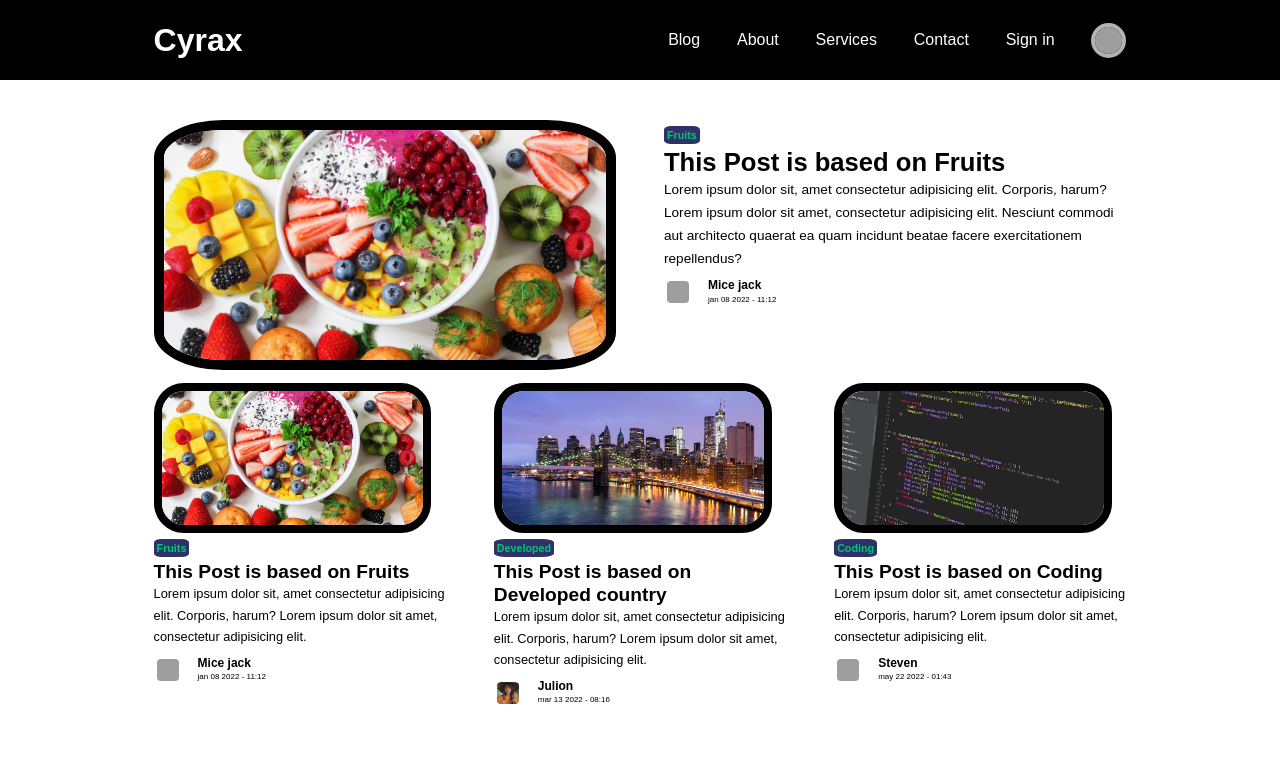
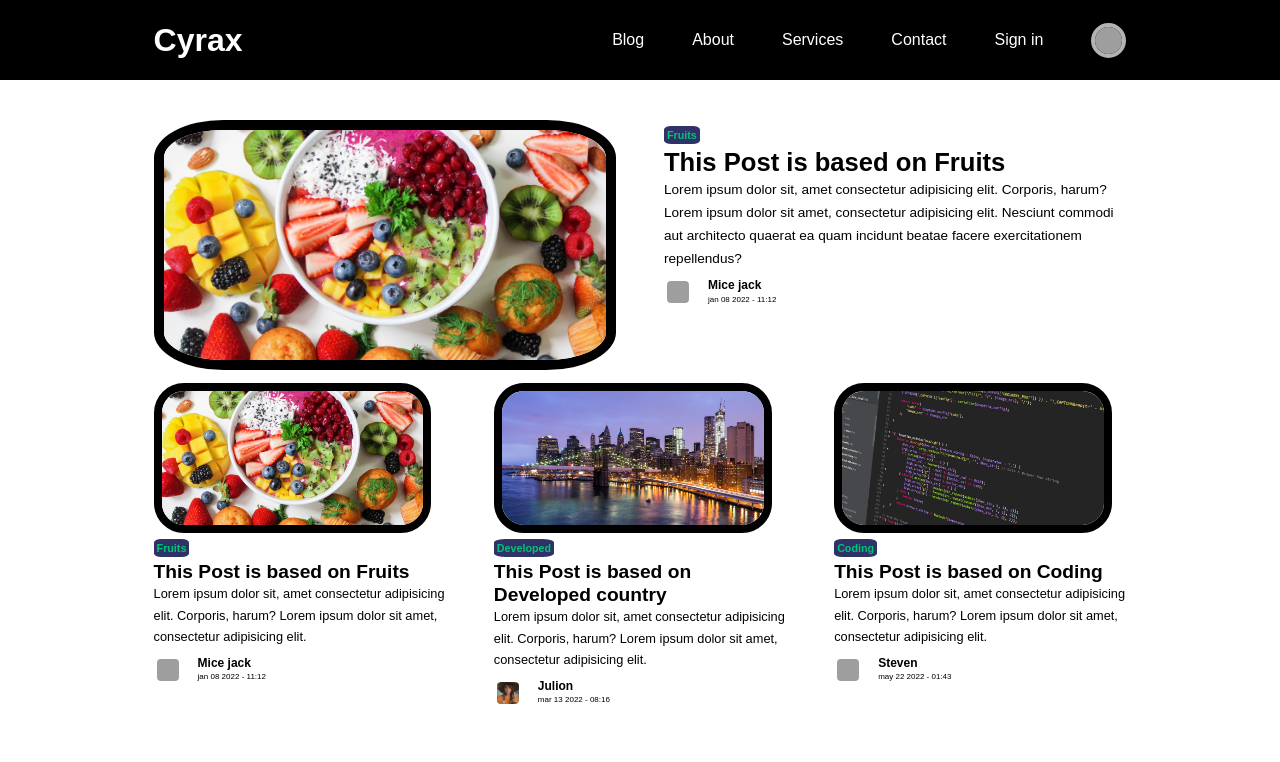
Before and after one commit to Sachin-Tiwari-93/Blogging, a plain HTML site: page index.html in a window 1280 px wide. Shown: the top 762 px of the page. Drawn offline with Linux system fonts and the light colour scheme; grey boxes are pictures that could not be loaded.

Commit message:
Update blog.css

```diff
--- a/blog.css
+++ b/blog.css
@@ -115,7 +115,7 @@ nav {
 .nav-menu {
   display: flex;
   align-items: center;
-  gap: 2.3rem;
+  gap: 3rem;
   cursor: pointer;
 }
 .nav-menu a:hover {
```
